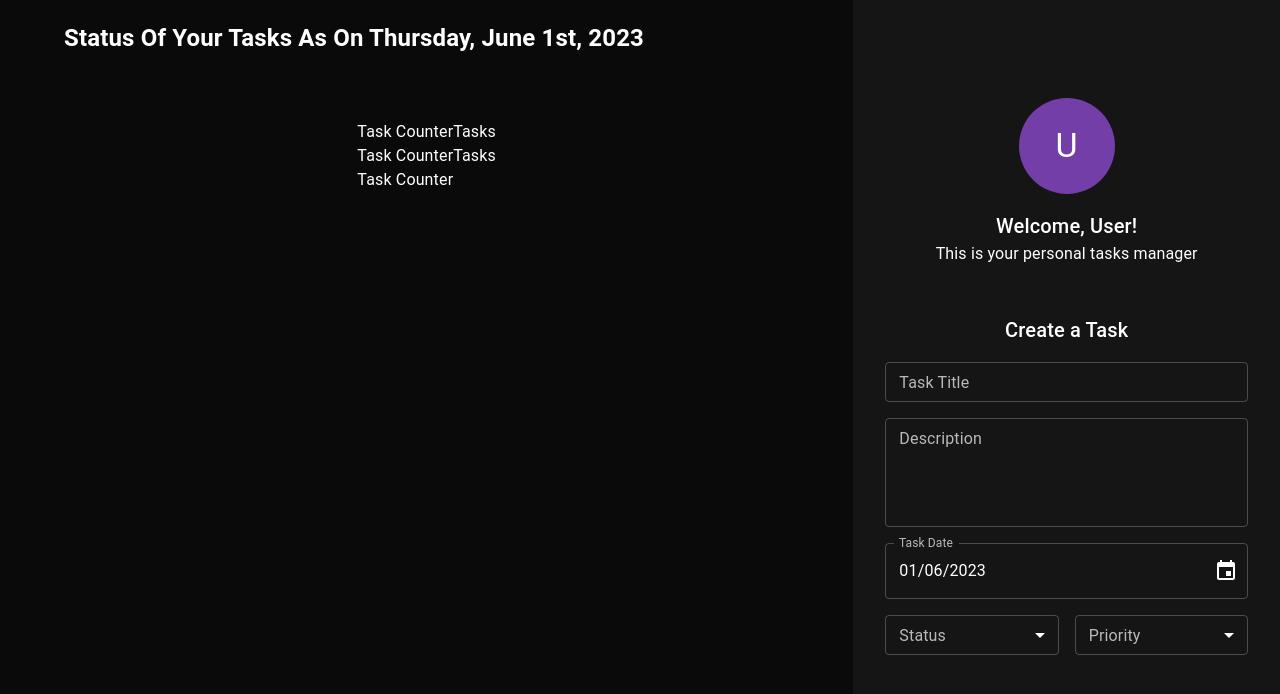
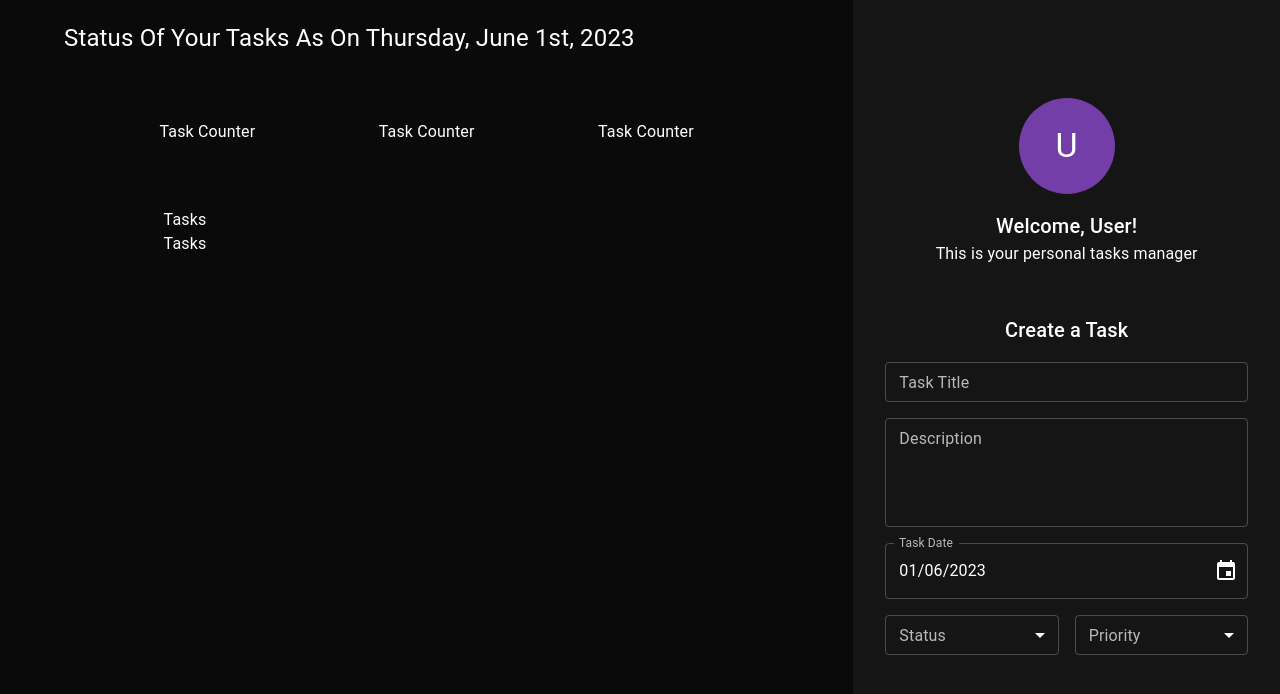
Before and after one commit to SharinLana/typescript-fullstack-tasks-manager, a React (Create React App) app: page / in a window 1280 px wide. Shown: the top 694 px of the page. Built offline with nearby package versions, Linux system fonts and the light colour scheme.

Commit message:
change the fontWeight of the header

```diff
--- a/src/components/contentArea/ContentArea.tsx
+++ b/src/components/contentArea/ContentArea.tsx
@@ -6,15 +6,26 @@ const ContentArea: FC = (): ReactElement => {
   return (
     <Grid item md={8} px={4}>
       <Box mb={8} px={4}>
-        <h2>Status Of Your Tasks As On {format(new Date(), 'PPPP')}</h2>
+        <h2 style={{ fontWeight: 400 }}>
+          Status Of Your Tasks As On {format(new Date(), 'PPPP')}
+        </h2>
       </Box>
       <Grid container display="flex" justifyContent="center">
-        <Grid>
+        <Grid
+          item
+          display="flex"
+          flexDirection="row"
+          justifyContent="space-around"
+          alignItems="center"
+          md={10}
+          xs={12}
+          mb={8}
+        >
           <Box>Task Counter</Box>
           <Box>Task Counter</Box>
           <Box>Task Counter</Box>
         </Grid>
-        <Grid>
+        <Grid item display="flex" flexDirection="column" xs={10} md={8}>
           <Box>Tasks </Box>
           <Box>Tasks </Box>
         </Grid>
```
